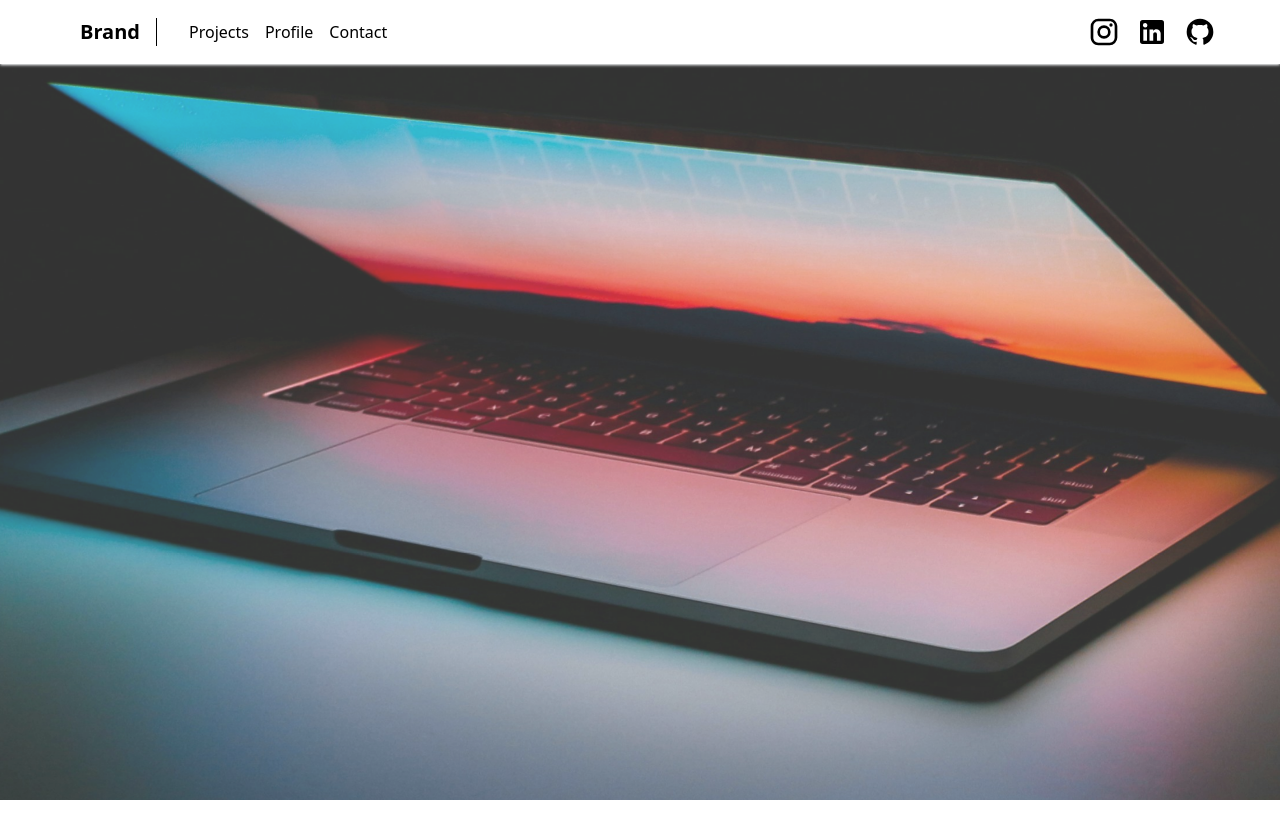
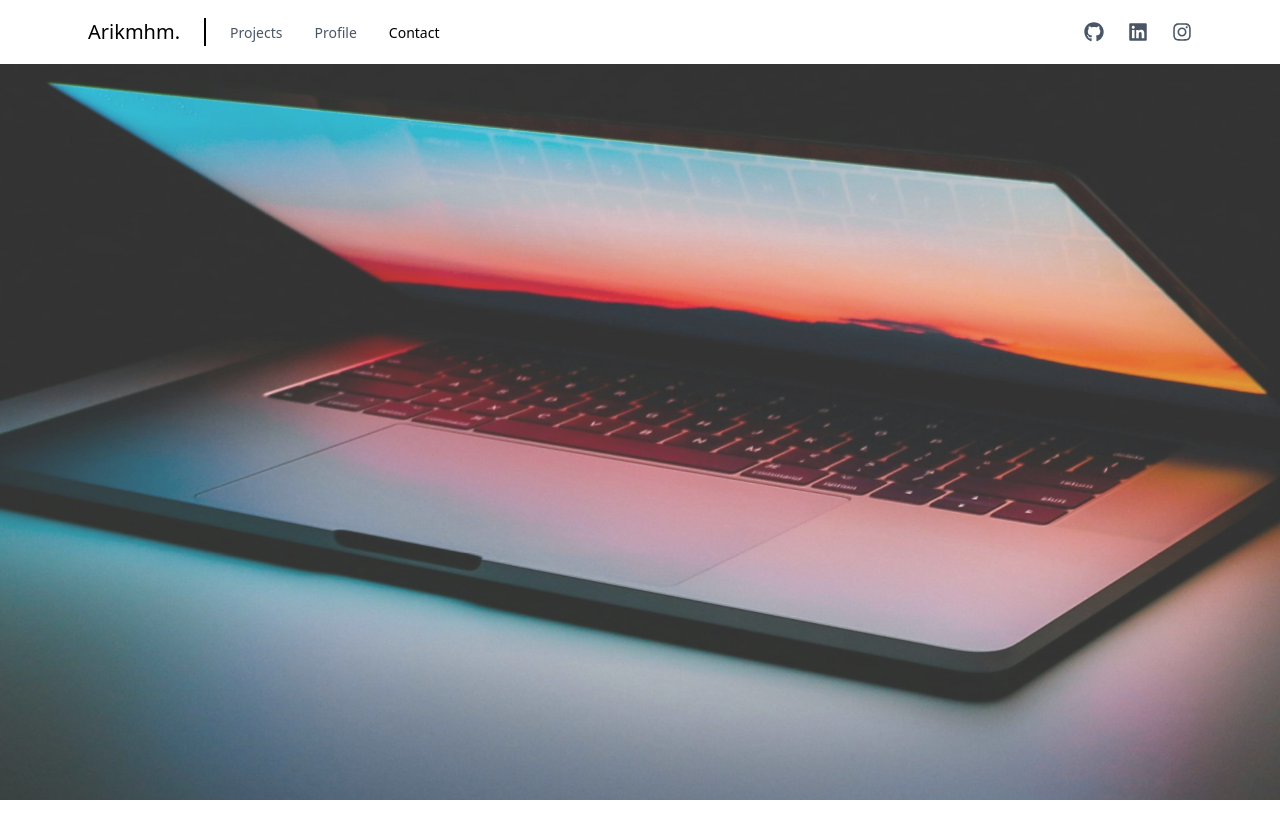
Before and after one commit to arikmhm/portofolio-v1, a React (Vite) app: page / in a window 1280 px wide. Shown: the top 838 px of the page. Built offline with nearby package versions, Linux system fonts and the light colour scheme.

Commit message:
Update Navbar

```diff
--- a/src/navbar/Navbar.jsx
+++ b/src/navbar/Navbar.jsx
@@ -1,17 +1,134 @@
-import NavbarLogo from "./NavbarLogo";
-import NavbarMenu from "./NavbarMenu";
-import NavbarSocialMedia from "./NavbarSocialMedia";
+import { useState, useEffect } from "react";
+import { FaGithub, FaLinkedin, FaInstagram } from "react-icons/fa";
 
 const Navbar = () => {
+  const [isScrolled, setIsScrolled] = useState(false);
+
+  useEffect(() => {
+    const handleScroll = () => {
+      setIsScrolled(window.scrollY > 20);
+    };
+    window.addEventListener("scroll", handleScroll);
+    return () => window.removeEventListener("scroll", handleScroll);
+  }, []);
+
   return (
-    <nav className="flex flex-row justify-center p-4 shadow-sm shadow-gray-100 fixed top-0 bg-white w-full z-100">
-      <div className="flex flex-row justify-between items-center gap-4 w-full max-w-6xl">
-        <NavbarLogo />
-        <NavbarMenu />
-        <NavbarSocialMedia />
+    <nav
+      className={`fixed top-0 w-full z-50 transition-all duration-300 ${
+        isScrolled ? "bg-white shadow-sm" : "bg-white"
+      }`}
+    >
+      <div className="max-w-6xl mx-auto">
+        <div className="flex items-center h-16">
+          <div className="flex items-center">
+            <NavbarLogo />
+            <NavbarMenu />
+          </div>
+          <NavbarSocialMedia />
+        </div>
       </div>
     </nav>
   );
 };
 
+const NavbarLogo = () => {
+  return (
+    <div className=" h-16 flex items-center">
+      <a
+        href="/"
+        className="text-xl font-medium text-black hover:text-gray-600 transition-colors duration-300 cursor-pointer px-6 border-r-2 "
+      >
+        Arikmhm.
+      </a>
+    </div>
+  );
+};
+
+const NavbarMenu = () => {
+  const [activeItem, setActiveItem] = useState("");
+
+  // eslint-disable-next-line react-hooks/exhaustive-deps
+  const menuItems = [
+    { label: "Projects", href: "#projects" },
+    { label: "Profile", href: "#profile" },
+    { label: "Contact", href: "#contact" },
+  ];
+
+  useEffect(() => {
+    const handleScroll = () => {
+      const sections = menuItems.map((item) => ({
+        id: item.href.substring(1),
+        offset: document.getElementById(item.href.substring(1))?.offsetTop || 0,
+      }));
+
+      const scrollPosition = window.scrollY + 100;
+
+      const active = sections.find((section, index) => {
+        const nextSection = sections[index + 1];
+        if (!nextSection) return true;
+        return (
+          scrollPosition >= section.offset &&
+          scrollPosition < nextSection.offset
+        );
+      });
+
+      if (active) setActiveItem(active.id);
+    };
+
+    window.addEventListener("scroll", handleScroll);
+    return () => window.removeEventListener("scroll", handleScroll);
+  }, [menuItems]);
+
+  return (
+    <ul className="hidden md:flex items-center h-full pl-6 space-x-8">
+      {menuItems.map(({ label, href }) => (
+        <li key={label}>
+          <a
+            href={href}
+            className={`text-sm font-medium hover:text-black transition-colors duration-300 ${
+              activeItem === href.substring(1) ? "text-black" : "text-gray-600"
+            }`}
+          >
+            {label}
+          </a>
+        </li>
+      ))}
+    </ul>
+  );
+};
+
+const NavbarSocialMedia = () => {
+  const socialLinks = [
+    { Icon: FaGithub, href: "https://github.com/arikmhm", label: "GitHub" },
+    {
+      Icon: FaLinkedin,
+      href: "https://linkedin.com/in/arikmhm",
+      label: "LinkedIn",
+    },
+    {
+      Icon: FaInstagram,
+      href: "https://instagram.com/arikmhm",
+      label: "Instagram",
+    },
+  ];
+
+  return (
+    <ul className="flex items-center ml-auto pr-6 space-x-6">
+      {socialLinks.map(({ Icon, href, label }) => (
+        <li key={label}>
+          <a
+            href={href}
+            target="_blank"
+            rel="noopener noreferrer"
+            className="text-gray-600 hover:text-black transition-colors duration-300"
+            aria-label={label}
+          >
+            <Icon className="w-5 h-5" />
+          </a>
+        </li>
+      ))}
+    </ul>
+  );
+};
+
 export default Navbar;
```
